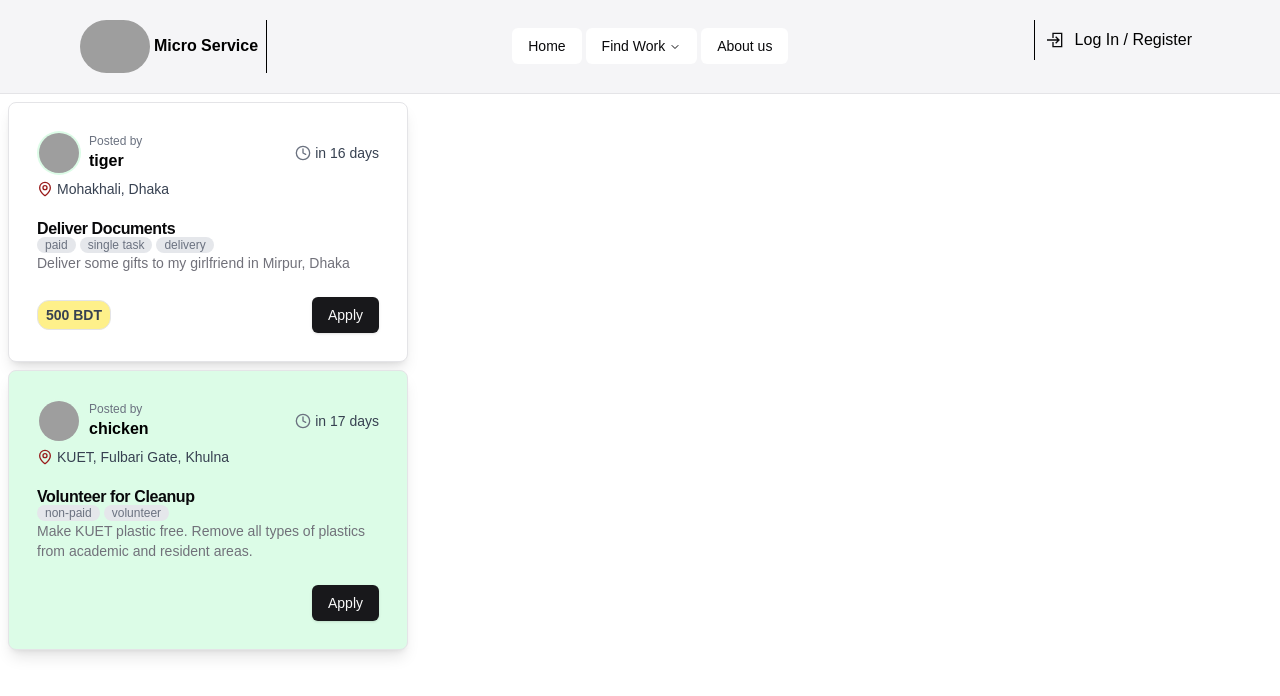
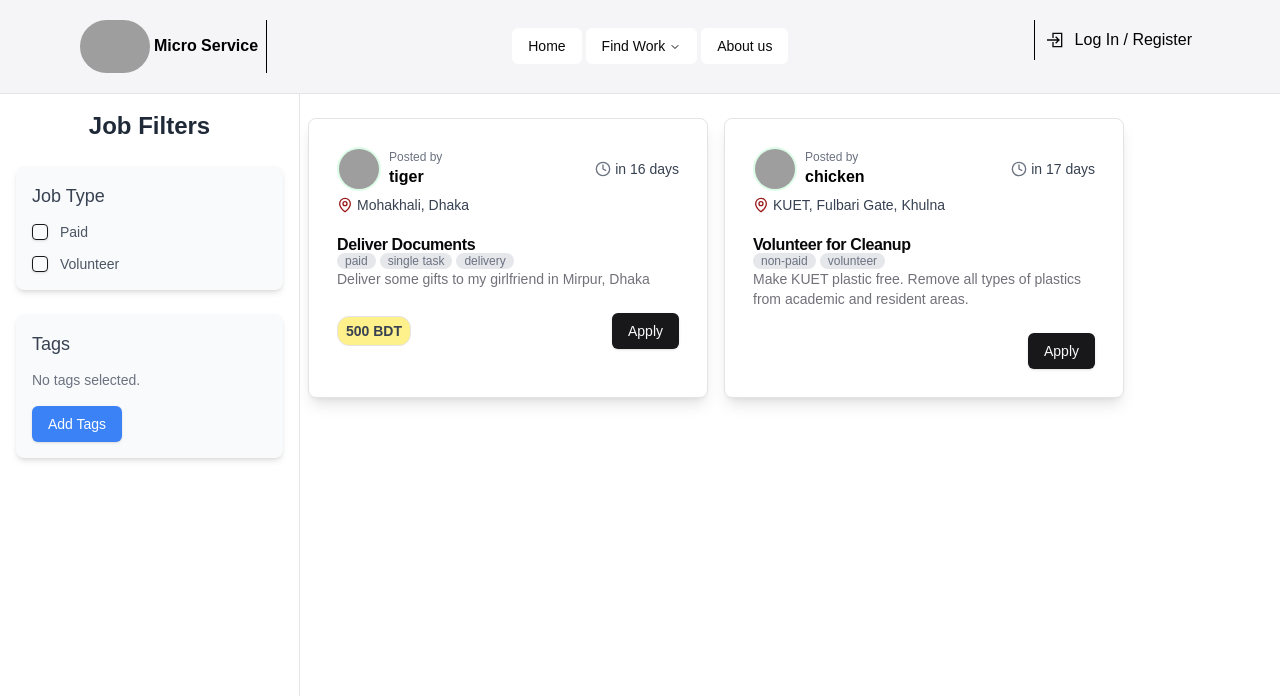
Before and after one commit to NafiulHasan41/Micro-service-system-project-front-end, a Next.js app: page /jobs in a window 1280 px wide. Shown: the top 696 px of the page. Built offline with nearby package versions, Linux system fonts and the light colour scheme; grey boxes are pictures that could not be loaded.

Commit message:
job filter added

```diff
--- a/package.json
+++ b/package.json
@@ -11,6 +11,7 @@
   "dependencies": {
     "@hookform/resolvers": "^3.9.1",
     "@radix-ui/react-avatar": "^1.1.1",
+    "@radix-ui/react-checkbox": "^1.1.2",
     "@radix-ui/react-label": "^2.1.0",
     "@radix-ui/react-navigation-menu": "^1.2.1",
     "@radix-ui/react-slot": "^1.1.0",
--- a/src/app/jobs/page.tsx
+++ b/src/app/jobs/page.tsx
@@ -1,35 +1,97 @@
-import JobCard from "@/components/jobcard/JobCard"
+"use client"
+import React, { useState } from "react";
+import JobCard from "@/components/jobcard/JobCard";
+import JobFilter from "@/components/jobfilter/JobFilter";
 
-export default function page() {
+export default function JobsPage() {
+    // These tags are for testing purpose. Actual tags will be fetched from database
+    const tags = [
+        "remote",
+        "part-time",
+        "freelance",
+        "volunteer",
+        "delivery",
+        "washing",
+        "chef",
+        "teacher",
+        "designer",
+        "electrician",
+    ];
+
+
+    const [filters, setFilters] = useState<{
+        jobTypes: string[];
+        tags: string[];
+    }>({
+        jobTypes: [], // Initialize with an empty array
+        tags: [],     // Initialize with an empty array
+    });
+
+    const jobs = [
+        {
+            id: 1,
+            name: "tiger",
+            type: "paid",
+            location: "Mohakhali, Dhaka",
+            title: "Deliver Documents",
+            description: "Deliver some gifts to my girlfriend in Mirpur, Dhaka",
+            tags: ["paid", "single task", "delivery"],
+            salary: "500 BDT",
+            posterAvatar: "https://www.gravatar.com/avatar/2c7d99fe281ecd3bcd65ab915bac6dd5?s=250",
+            posterId: 123,
+            postedTime: "2024-12-06T14:00:00Z",
+        },
+        {
+            id: 2,
+            name: "chicken",
+            type: "volunteer",
+            location: "KUET, Fulbari Gate, Khulna",
+            title: "Volunteer for Cleanup",
+            description: "Make KUET plastic free. Remove all types of plastics from academic and resident areas.",
+            tags: ["non-paid", "volunteer"],
+            posterAvatar: "https://robohash.org/mail@ashallendesign.co.uk",
+            posterId: 124,
+            postedTime: "2024-12-07T18:00:00Z",
+        },
+    ];
+
+    const onFilterChange = (key: keyof typeof filters, value: string[] | string) => {
+        setFilters((prev) => ({
+            ...prev,
+            [key]: value,
+        }));
+    };
+
+
+    const filteredJobs = jobs.filter((job) => {
+        const matchesJobType =
+            filters.jobTypes.length === 0 ||
+            filters.jobTypes.includes(job.type.toLowerCase());
+
+        const matchesTags =
+            filters.tags.length === 0 ||
+            filters.tags.some((tag) => job.tags.includes(tag));
+
+        return matchesJobType && matchesTags;
+    });
+
     return (
-        // these cards shall be moved in a container.
-        <>
-            <JobCard
-                id={1}
-                name="tiger"
-                type="microjob"
-                location="Mohakhali, Dhaka"
-                title="Deliver Documents"
-                description="Deliver some gifts to my girlfriend in Mirpur, Dhaka"
-                tags={["paid", "single task", "delivery"]}
-                salary="500 BDT"
-                posterAvatar="https://www.gravatar.com/avatar/2c7d99fe281ecd3bcd65ab915bac6dd5?s=250"
-                posterId={123}
-                postedTime="2024-12-06T14:00:00Z"
-            />
+        <div className="flex flex-col md:flex-row gap-4">
+            {/* Filters Section */}
+            <div className="fixed w-[300px] flex justify-end border-r min-h-screen collapse md:visible">
+                <JobFilter
+                    availableTags={tags}
+                    filters={filters}
+                    onFilterChange={onFilterChange}
+                />
+            </div>
 
-            <JobCard
-                id={2}
-                name="chicken"
-                type="community"
-                location="KUET, Fulbari Gate, Khulna"
-                title="Volunteer for Cleanup"
-                description="Make KUET plastic free. Remove all types of plastics from academic and resident areas."
-                tags={["non-paid", "volunteer"]}
-                posterAvatar="https://robohash.org/mail@ashallendesign.co.uk"
-                posterId={124}
-                postedTime="2024-12-07T18:00:00Z"
-            />
-        </>
-    )
+            {/* Job Cards Section */}
+            <div className="w-full pt-4 md:pl-[300px] flex flex-row justify-center md:justify-start flex-wrap">
+                {filteredJobs.map((job) => (
+                    <JobCard key={job.id} {...job} />
+                ))}
+            </div>
+        </div>
+    );
 }
--- a/src/components/jobcard/JobCard.tsx
+++ b/src/components/jobcard/JobCard.tsx
@@ -46,7 +46,7 @@ export default function JobCard({
 }: JobCardProps) {
     return (
         <Card
-            className={`w-[400px] m-2 border p-1 rounded-lg shadow-lg transition-all hover:shadow-xl ${type === "community" ? "bg-green-100" : ""
+            className={`md:w-[400px] w-[300px] m-2 border p-1 rounded-lg shadow-lg transition-all hover:shadow-xl ${type === "community" ? "bg-green-100" : ""
                 }`}
         >
             <CardHeader className="h-min-[200px]" >
--- /dev/null
+++ b/src/components/jobfilter/JobFilter.tsx
@@ -0,0 +1,169 @@
+"use client";
+
+import React, { useState, useRef, useEffect } from "react";
+import { Checkbox } from "../ui/checkbox";
+import { Button } from "../ui/button";
+
+interface JobFilterProps {
+    availableTags: string[]; // List of available tags
+    filters: {
+        jobTypes: string[];
+        tags: string[];
+    };
+    onFilterChange: (key: "jobTypes" | "tags", value: string[] | string) => void;
+}
+
+export default function JobFilter({
+  availableTags,
+  filters,
+  onFilterChange,
+}: JobFilterProps) {
+  const [isInputVisible, setIsInputVisible] = useState(false);
+  const [inputValue, setInputValue] = useState("");
+  const [showSuggestions, setShowSuggestions] = useState(false);
+  const inputRef = useRef<HTMLInputElement>(null);
+
+  const filteredTags = availableTags.filter(
+    (tag) =>
+      tag.toLowerCase().includes(inputValue.toLowerCase()) &&
+      !filters.tags.includes(tag) // Exclude already selected tags
+  );
+
+  const addTag = (tag: string) => {
+    const updatedTags = [...filters.tags, tag];
+    onFilterChange("tags", updatedTags); // Notify parent of tag change
+    setInputValue(""); // Clear the input
+    setShowSuggestions(false);
+  };
+
+  const removeTag = (tag: string) => {
+    const updatedTags = filters.tags.filter((t) => t !== tag);
+    onFilterChange("tags", updatedTags); // Notify parent of tag removal
+  };
+
+  const toggleJobType = (type: string) => {
+    const updatedJobTypes = filters.jobTypes.includes(type)
+      ? filters.jobTypes.filter((t) => t !== type)
+      : [...filters.jobTypes, type];
+    onFilterChange("jobTypes", updatedJobTypes); // Notify parent of job type change
+  };
+
+  useEffect(() => {
+    const handleClickOutside = (event: MouseEvent) => {
+      if (
+        inputRef.current &&
+        !inputRef.current.contains(event.target as Node)
+      ) {
+        setShowSuggestions(false);
+      }
+    };
+    document.addEventListener("mousedown", handleClickOutside);
+    return () => {
+      document.removeEventListener("mousedown", handleClickOutside);
+    };
+  }, []);
+
+  return (
+    <div className="flex flex-col items-center w-[320px] bg-white rounded-lg p-4 gap-6">
+      {/* Header */}
+      <div className="w-full flex items-start justify-center">
+        <p className="text-2xl font-semibold text-gray-800">Job Filters</p>
+      </div>
+
+      {/* Job Type Filter */}
+      <div className="w-full flex flex-col items-start bg-gray-50 p-4 rounded-lg shadow-md">
+        <p className="text-lg font-medium text-gray-700 mb-3">Job Type</p>
+        <div className="space-y-3">
+          <div className="flex items-center space-x-3">
+            <Checkbox
+              id="paid"
+              checked={filters.jobTypes.includes("paid")}
+              onCheckedChange={() => toggleJobType("paid")}
+              className="w-4 h-4 accent-blue-500"
+            />
+            <label
+              htmlFor="paid"
+              className="text-sm font-medium text-gray-600 hover:text-gray-800 transition"
+            >
+              Paid
+            </label>
+          </div>
+          <div className="flex items-center space-x-3">
+            <Checkbox
+              id="volunteer"
+              checked={filters.jobTypes.includes("volunteer")}
+              onCheckedChange={() => toggleJobType("volunteer")}
+              className="w-4 h-4 accent-blue-500"
+            />
+            <label
+              htmlFor="volunteer"
+              className="text-sm font-medium text-gray-600 hover:text-gray-800 transition"
+            >
+              Volunteer
+            </label>
+          </div>
+        </div>
+      </div>
+
+      {/* Tags Filter */}
+      <div className="w-full flex flex-col items-start bg-gray-50 p-4 rounded-lg shadow-md">
+        <p className="text-lg font-medium text-gray-700 mb-3">Tags</p>
+
+        {/* Selected Tags */}
+        <div className="flex flex-wrap gap-2 mb-4">
+          {filters.tags.length > 0 ? (
+            filters.tags.map((tag) => (
+              <div
+                key={tag}
+                className="flex items-center bg-blue-100 text-blue-800 px-3 py-1 rounded-full"
+              >
+                <span className="text-sm">{tag}</span>
+                <button
+                  onClick={() => removeTag(tag)}
+                  className="ml-2 text-blue-600 hover:text-blue-800 transition"
+                >
+                  &times;
+                </button>
+              </div>
+            ))
+          ) : (
+            <p className="text-sm text-gray-500">No tags selected.</p>
+          )}
+        </div>
+
+        {/* Add Tags Input */}
+        <Button
+          onClick={() => setIsInputVisible((prev) => !prev)}
+          className="bg-blue-500 text-white rounded-md px-4 py-2 hover:bg-blue-600 transition"
+        >
+          {isInputVisible ? "Close" : "Add Tags"}
+        </Button>
+        {isInputVisible && (
+          <div className="relative mt-3 w-full" ref={inputRef}>
+            <input
+              type="text"
+              value={inputValue}
+              onChange={(e) => setInputValue(e.target.value)}
+              onFocus={() => setShowSuggestions(true)}
+              placeholder="Search tags"
+              className="border border-gray-300 rounded-md p-2 w-full focus:ring-2 focus:ring-blue-500 outline-none"
+            />
+            {showSuggestions && filteredTags.length > 0 && (
+              <div className="absolute top-full mt-1 left-0 bg-white border border-gray-300 rounded-md shadow-lg w-full max-h-40 overflow-y-auto z-10">
+                {filteredTags.map((tag) => (
+                  <div
+                    key={tag}
+                    onClick={() => addTag(tag)}
+                    className="cursor-pointer px-3 py-2 text-sm text-gray-600 hover:bg-blue-50 hover:text-blue-800 transition"
+                  >
+                    {tag}
+                  </div>
+                ))}
+              </div>
+            )}
+          </div>
+        )}
+      </div>
+    </div>
+  );
+}
--- /dev/null
+++ b/src/components/ui/checkbox.tsx
@@ -0,0 +1,30 @@
+"use client"
+
+import * as React from "react"
+import * as CheckboxPrimitive from "@radix-ui/react-checkbox"
+import { Check } from "lucide-react"
+
+import { cn } from "@/lib/utils"
+
+const Checkbox = React.forwardRef<
+  React.ElementRef<typeof CheckboxPrimitive.Root>,
+  React.ComponentPropsWithoutRef<typeof CheckboxPrimitive.Root>
+>(({ className, ...props }, ref) => (
+  <CheckboxPrimitive.Root
+    ref={ref}
+    className={cn(
+      "peer h-4 w-4 shrink-0 rounded-sm border border-primary shadow focus-visible:outline-none focus-visible:ring-1 focus-visible:ring-ring disabled:cursor-not-allowed disabled:opacity-50 data-[state=checked]:bg-primary data-[state=checked]:text-primary-foreground",
+      className
+    )}
+    {...props}
+  >
+    <CheckboxPrimitive.Indicator
+      className={cn("flex items-center justify-center text-current")}
+    >
+      <Check className="h-4 w-4" />
+    </CheckboxPrimitive.Indicator>
+  </CheckboxPrimitive.Root>
+))
+Checkbox.displayName = CheckboxPrimitive.Root.displayName
+
+export { Checkbox }
```
Also changed, not shown: 1 other file (tests, documents, lock files or other folders).
